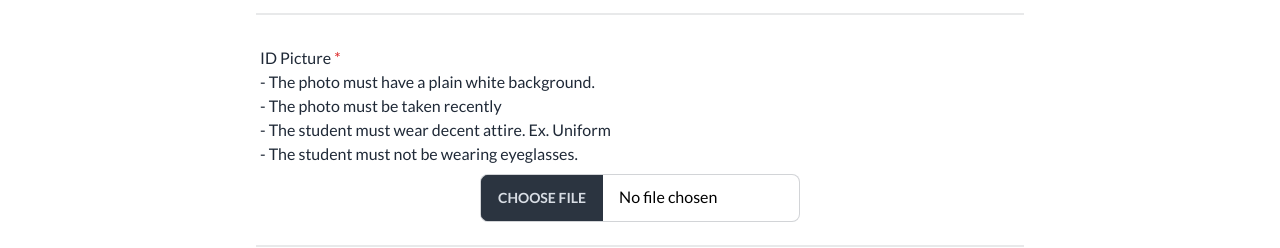
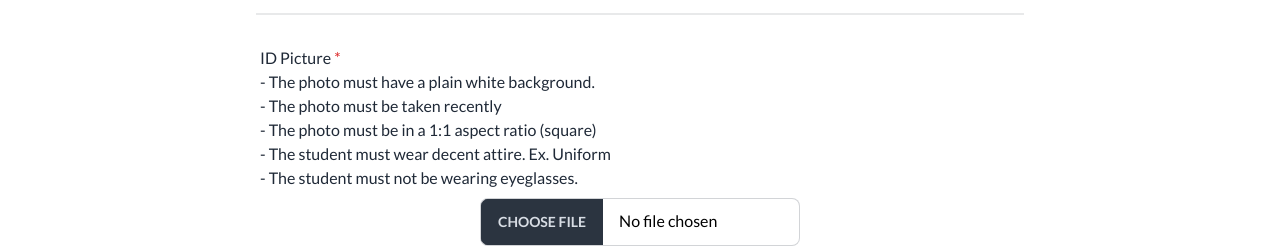
Before and after one commit to MunSci-PH/STERCOIN, a Next.js app: page /info-reg in a window 1280 px wide. Shown: the part 574-822 px from the top of the page. Built offline with nearby package versions, Linux system fonts and the light colour scheme; no server answers.

Commit message:
Add requirement

```diff
--- a/app/components/regForm.tsx
+++ b/app/components/regForm.tsx
@@ -186,9 +186,9 @@ const Form = () => {
             ID Picture <span className="text-red-600">*</span>
             <p className="text-left">
               - The photo must have a plain white background. <br />- The photo
-              must be taken recently <br /> - The student must wear decent
-              attire. Ex. Uniform <br /> - The student must not be wearing
-              eyeglasses.
+              must be taken recently <br /> - The photo must be in a 1:1 aspect
+              ratio (square) <br /> - The student must wear decent attire. Ex.
+              Uniform <br /> - The student must not be wearing eyeglasses.
             </p>
           </span>
           <div></div>
```
